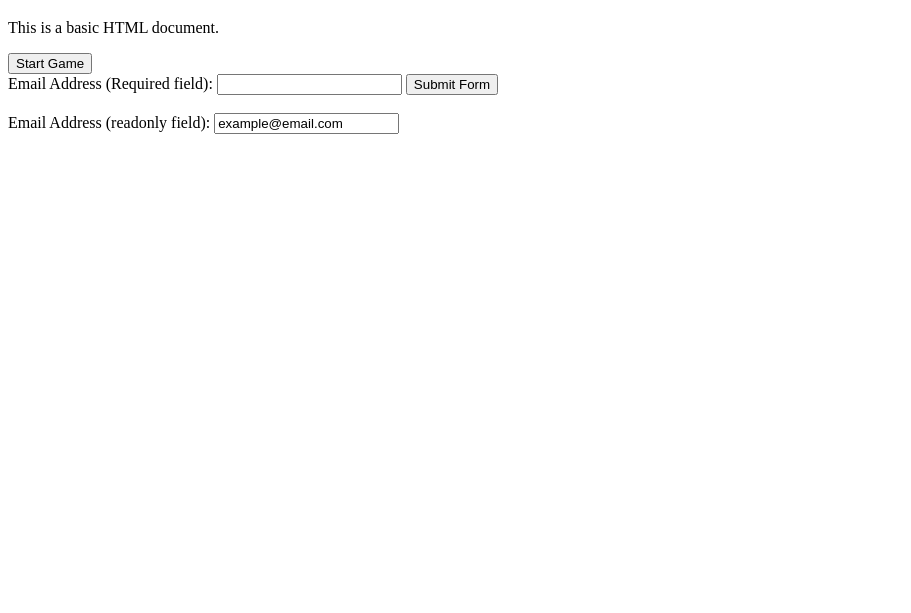
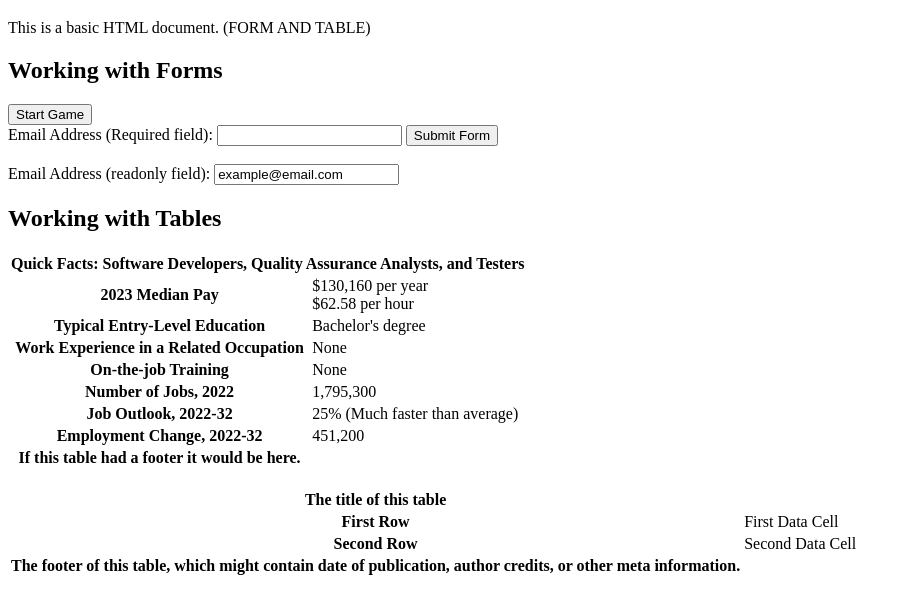
Before and after one commit to kyduyennguyen/frontend-exercises, a website: page freecodecamp/formandtables.html in a window 1280 px wide. Shown: the part 61-674 px from the top of the page, without its empty margins (0-911 px from the left). Drawn offline with Linux system fonts and the light colour scheme.

Commit message:
freecodecamp: Working with tables

```diff
--- a/freecodecamp/formandtables.html
+++ b/freecodecamp/formandtables.html
@@ -7,7 +7,8 @@
   </head>
   <body>
     <h1>Welcome</h1>
-    <p>This is a basic HTML document.</p>
+    <p>This is a basic HTML document. (FORM AND TABLE)</p>
+    <h2>Working with Forms</h2>
     <!-- <form action="">
       <label>
         Full Name:
@@ -49,6 +50,83 @@
 
     <label for="email">Email Address (readonly field):</label>
     <input readonly type="email" name="email" id="email" value="example@email.com" />
+
+    <!-- table -->
+    <h2>Working with Tables</h2>
+    <table id="quickfacts">
+      <thead>
+        <tr>
+          <th colspan="2">Quick Facts: Software Developers, Quality Assurance Analysts, and Testers</th>
+        </tr>
+      </thead>
+      <tbody>
+        <tr>
+          <th>2023 Median Pay</th>
+          <td>
+            $130,160 per year
+            <br>$62.58 per hour
+          </td>
+        </tr>
+        <tr>
+          <th>Typical Entry-Level Education</th>
+          <td>Bachelor's degree</td>
+        </tr>
+        <tr>
+          <th>Work Experience in a Related Occupation</th>
+          <td>None</td>
+        </tr>
+        <tr>
+          <th>On-the-job Training</th>
+          <td>None</td>
+        </tr>
+        <tr>
+          <th>Number of Jobs, 2022</th>
+          <td>1,795,300</td>
+        </tr>
+        <tr>
+          <th>Job Outlook, 2022-32</th>
+          <td>25% (Much faster than average)</td>
+        </tr>
+        <tr>
+          <th>Employment Change, 2022-32</th>
+          <td>451,200</td>
+        </tr>
+      </tbody>
+      <tfoot>
+        <tr>
+          <th>If this table had a footer it would be here.</th>
+        </tr>
+      </tfoot>
+    </table>
+    <br>
+    <table>
+      <thead>
+        <tr>
+          <th>The title of this table</th>
+        </tr>
+      </thead>
+      <tbody>
+        <tr>
+          <th>First Row</th>
+          <td>
+            First Data Cell
+          </td>
+        </tr>
+        <tr>
+          <th>Second Row</th>
+          <td>
+            Second Data Cell
+          </td>
+        </tr>
+      </tbody>
+      <tfoot>
+        <tr>
+          <th>The footer of this table, which might contain date of publication, author credits, or other meta
+            information.
+          </th>
+        </tr>
+      </tfoot>
+    </table>
     <!-- scripts -->
     <script src=" path-to-javascript-file.js"></script>
   </body>
```
Also changed, not shown: freecodecamp/finalexamstable.html (added, +52 -0 lines).
